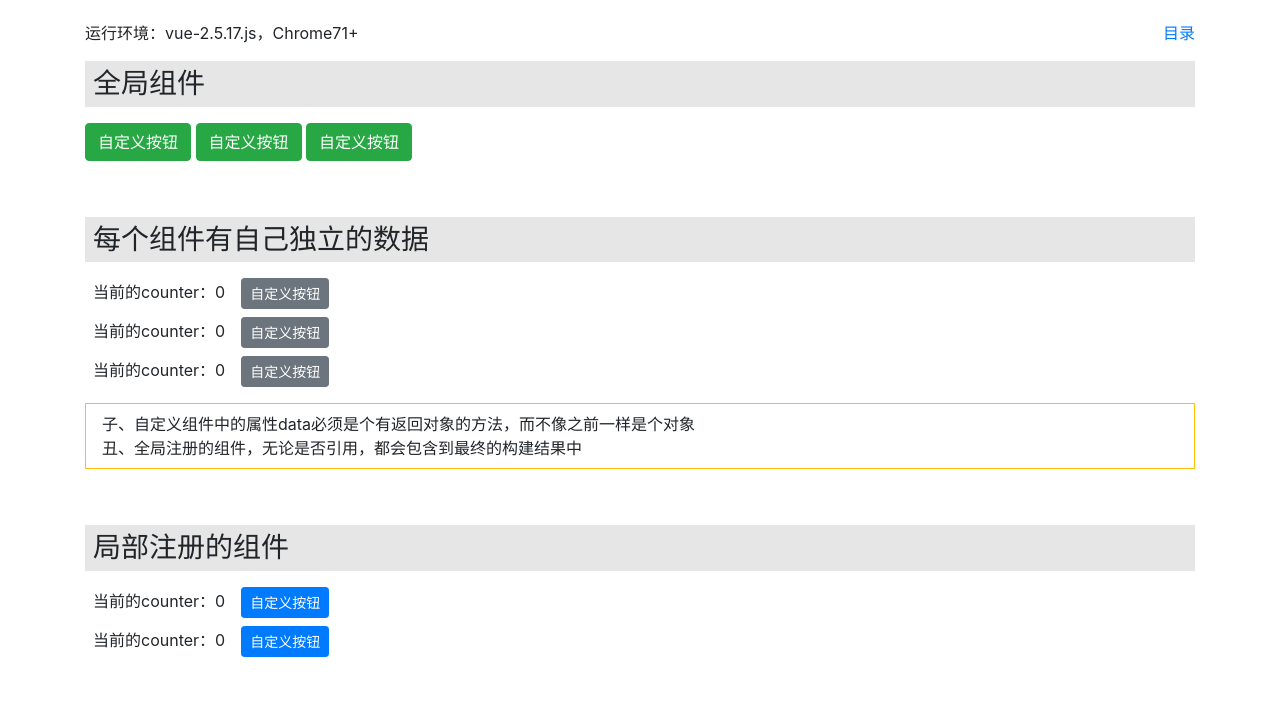
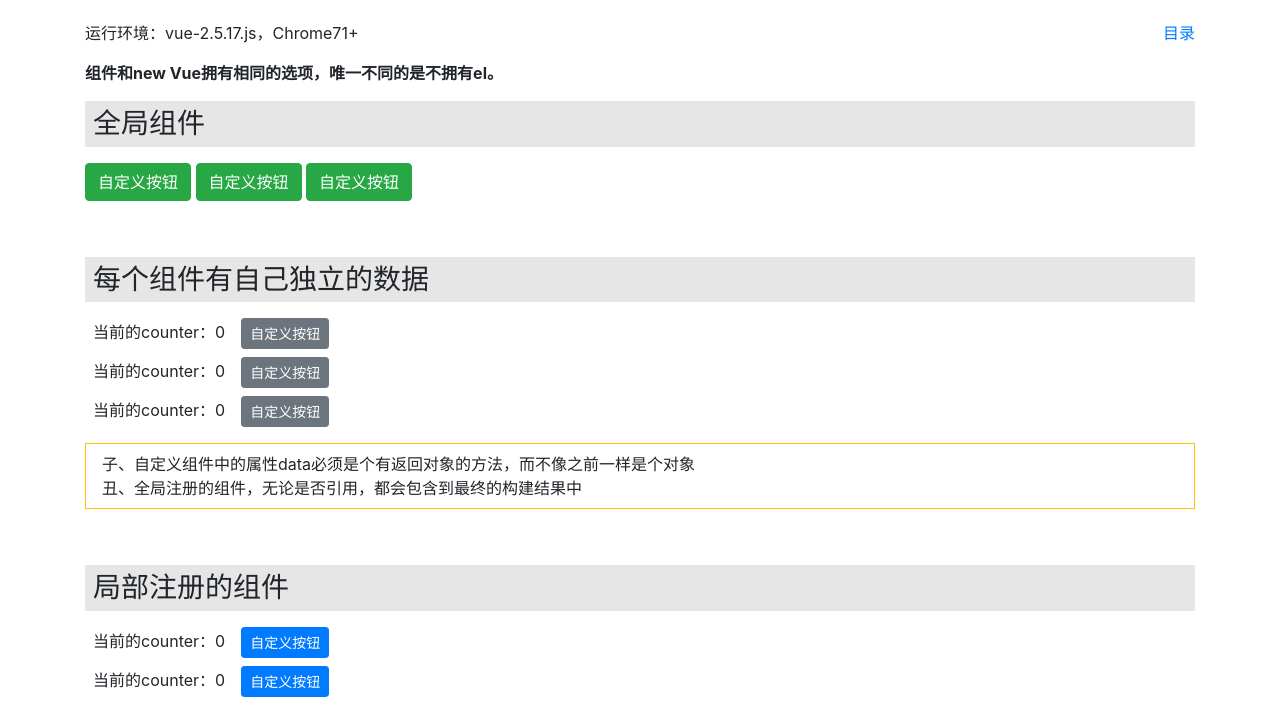
Before and after one commit to daoke0818/Web_vueStudy_liuguodong, a plain HTML site: page pages/04_component(1).html in a window 1280 px wide. Shown: the part 75-785 px from the top of the page. Drawn offline with Linux system fonts and the light colour scheme.

Commit message:
复习到第4篇

```diff
--- a/pages/04_component(1).html
+++ b/pages/04_component(1).html
@@ -12,6 +12,7 @@
 
 <div class="container">
     <h1>第四篇 组件(上)</h1>
+    <p class="font-weight-bold">组件和new Vue拥有相同的选项，唯一不同的是不拥有el。</p>
     <section id="app">
         <h3>全局组件</h3>
         <p>
```
